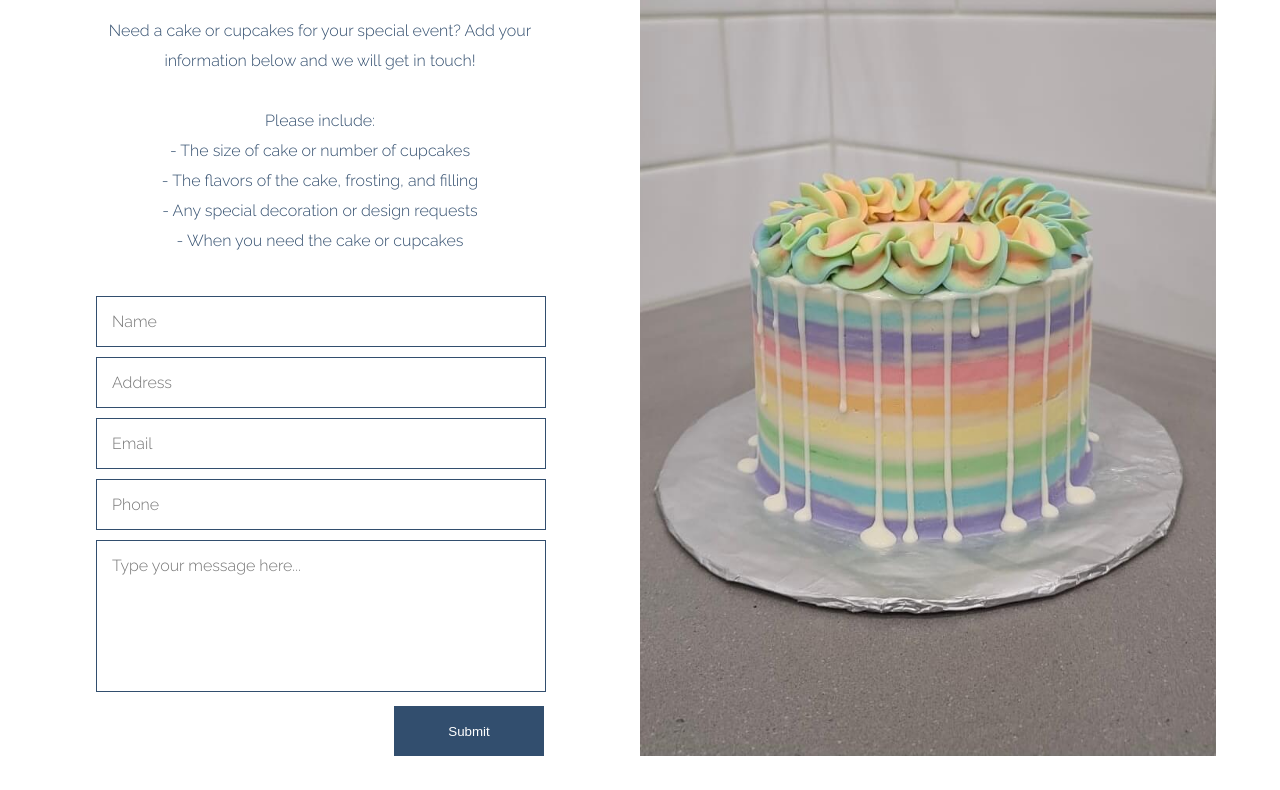
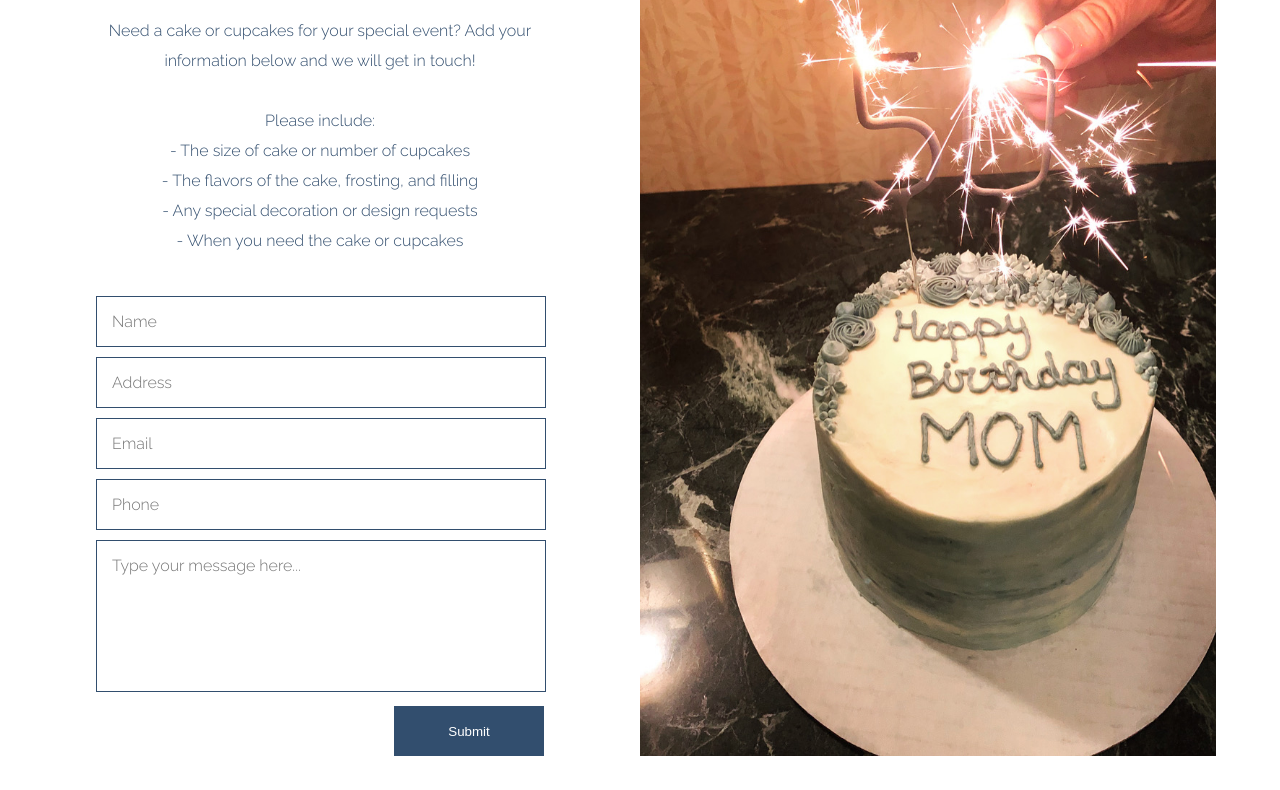
Before and after one commit to hannahnichol9/contact, a plain HTML site: page index.html in a window 1280 px wide. Shown: the part 316-1106 px from the top of the page. Drawn offline with Linux system fonts and the light colour scheme.

Commit message:
Update index.html

```diff
--- a/index.html
+++ b/index.html
@@ -45,7 +45,7 @@
                 </form>
             </div>
             <div class="right justifyLeft" style="margin-top: 60px; margin-bottom: 60px;">
-                <img src="img/cakePhoto.jpg" style="object-fit: cover; width: 90%; height: 100%">
+                <img src="img/Blue mom's birthday cake.JPG" style="object-fit: cover; width: 90%; height: 100%">
             </div>
             <div class="both coloured wrap" style="grid-row: auto; height: 200px;">
                 <div>
```
